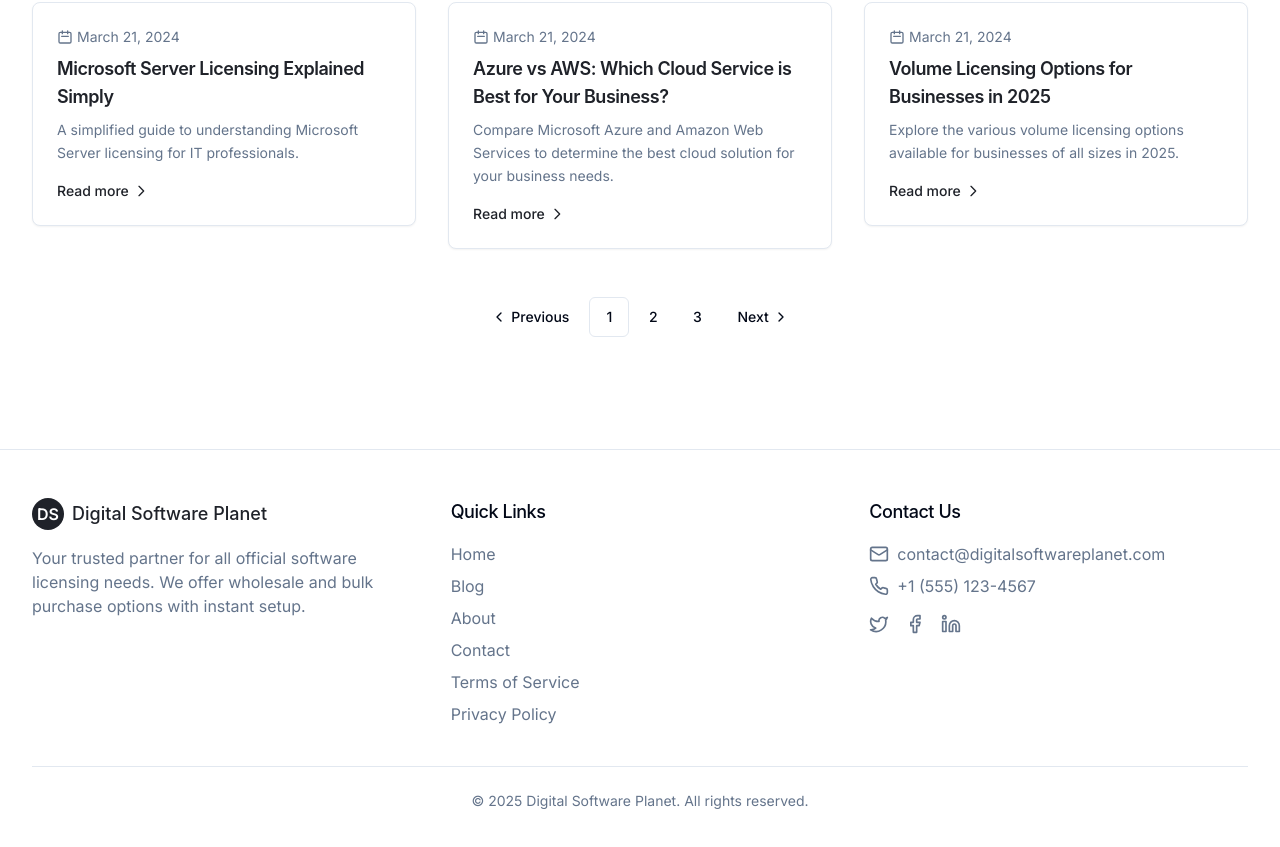
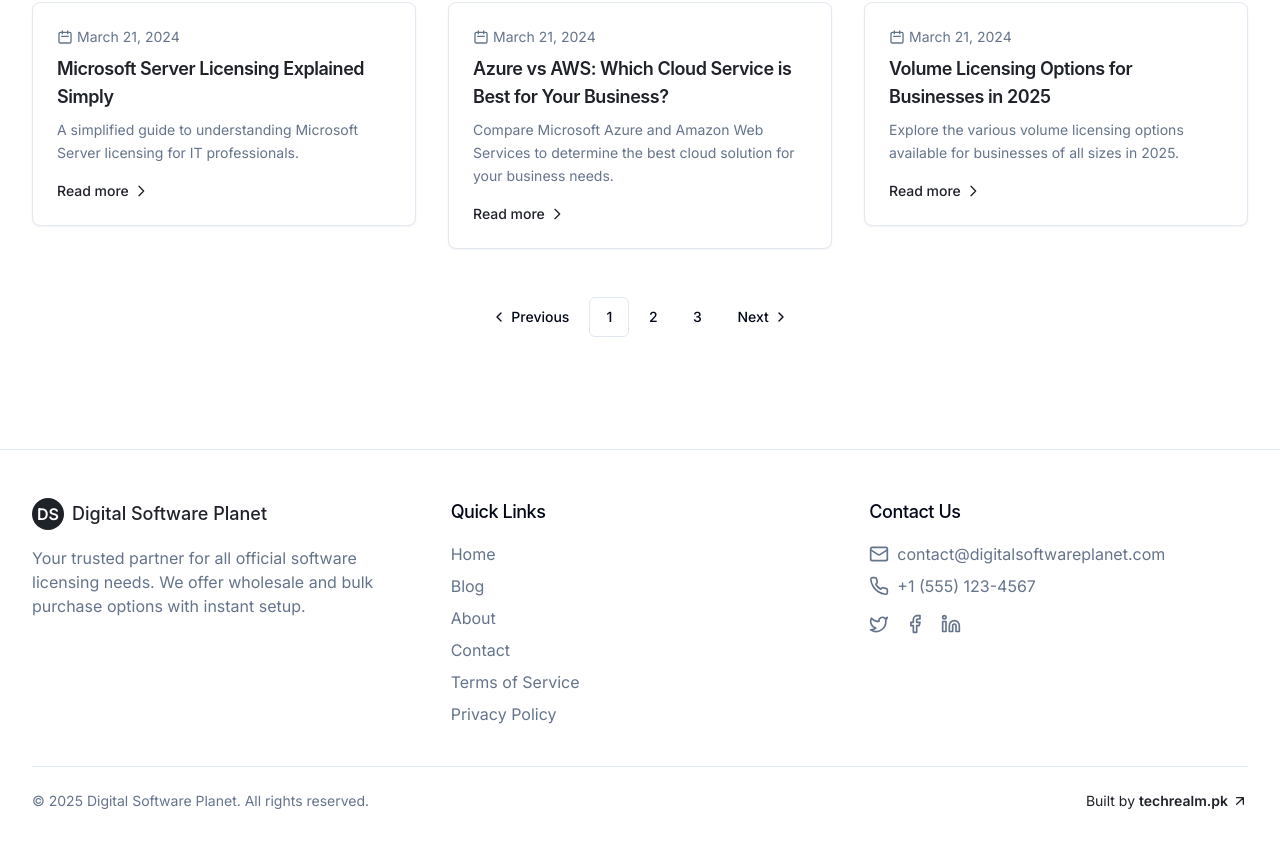
Before and after one commit to Majboor/blogfetcher-magic, a React (Vite) app: page / in a window 1280 px wide. Shown: the part 881-1728 px from the top of the page. Built offline with nearby package versions, Linux system fonts and the light colour scheme.

Commit message:
Add footer link to pages
Adds a link to techrealm.pk in the footer of all pages.

```diff
--- a/src/components/Footer.tsx
+++ b/src/components/Footer.tsx
@@ -2,6 +2,7 @@
 import React from 'react';
 import { Link } from 'react-router-dom';
 import { motion } from 'framer-motion';
+import { Separator } from '@/components/ui/separator';
 
 const Footer = () => {
   return (
@@ -69,10 +70,27 @@ const Footer = () => {
             </div>
           </div>
         </div>
+
         <div className="mt-10 pt-6 border-t">
-          <p className="text-center text-muted-foreground text-sm">
-            &copy; {new Date().getFullYear()} Digital Software Planet. All rights reserved.
-          </p>
+          <div className="flex flex-col md:flex-row justify-between items-center">
+            <p className="text-center text-muted-foreground text-sm">
+              &copy; {new Date().getFullYear()} Digital Software Planet. All rights reserved.
+            </p>
+            <div className="mt-4 md:mt-0">
+              <a
+                href="http://techrealm.pk/"
+                target="_blank"
+                rel="noopener noreferrer"
+                className="text-sm text-primary hover:text-primary/80 transition-colors flex items-center gap-1"
+              >
+                Built by
+                <span className="font-semibold">techrealm.pk</span>
+                <svg xmlns="http://www.w3.org/2000/svg" className="h-4 w-4" viewBox="0 0 24 24" fill="none" stroke="currentColor" strokeWidth="2" strokeLinecap="round" strokeLinejoin="round">
+                  <path d="M7 7h10v10M7 17L17 7"/>
+                </svg>
+              </a>
+            </div>
+          </div>
         </div>
       </div>
     </motion.footer>
```
